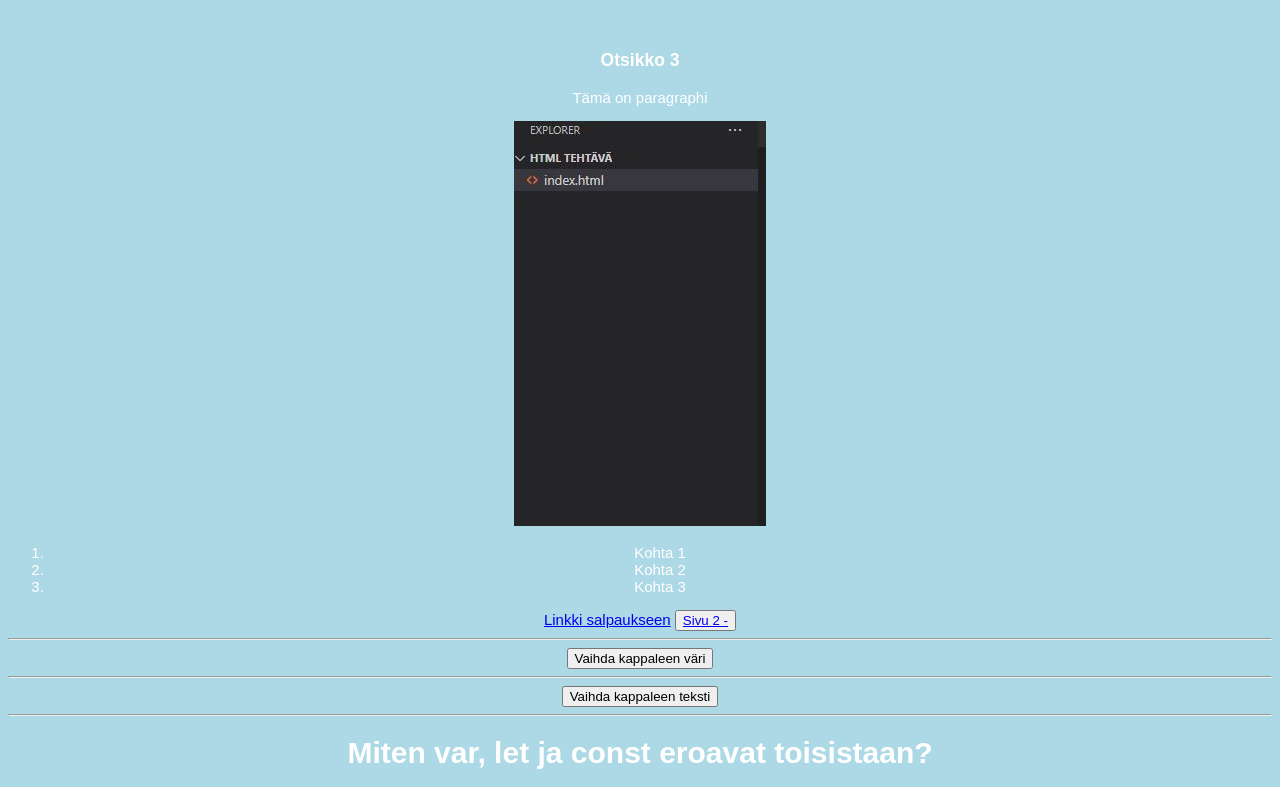
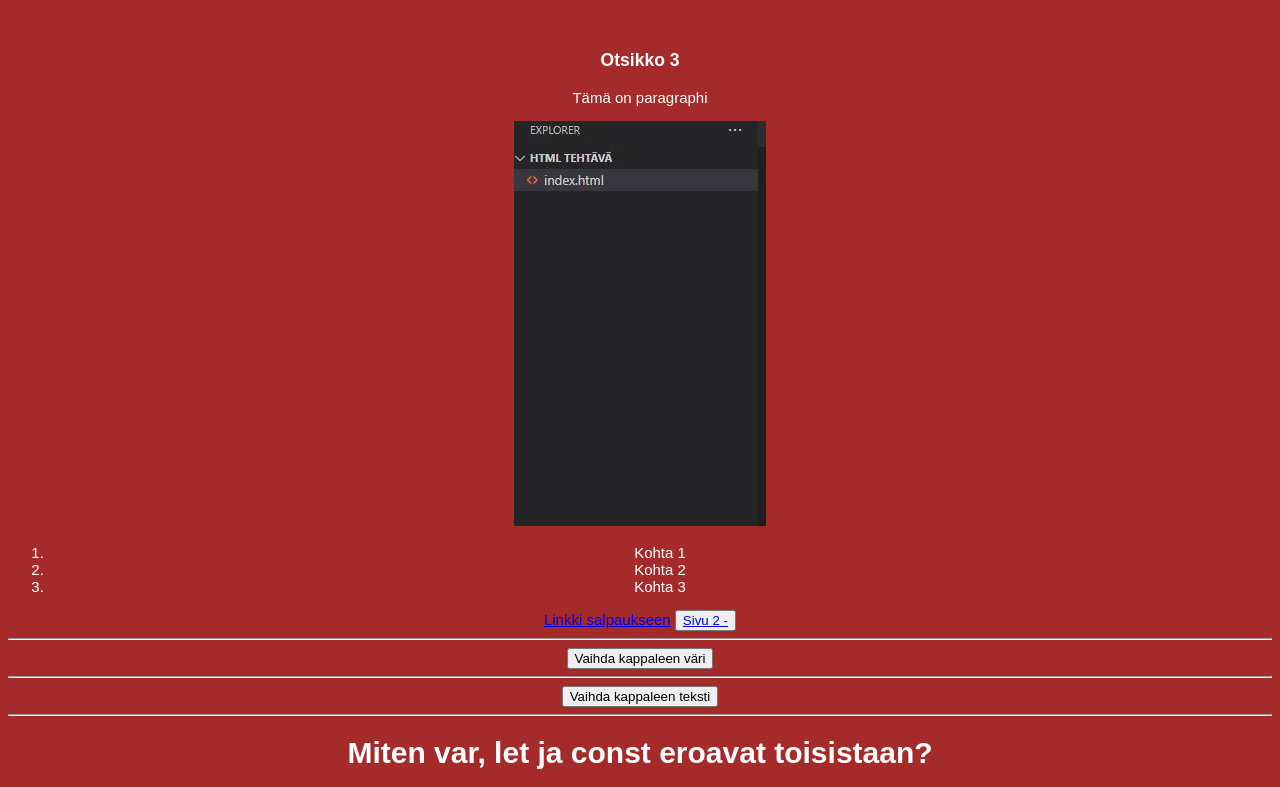
Before and after one commit to edujessevir/html-teht-v-2, a plain HTML site: page index.html in a window 1280 px wide. Shown: the part 268-1055 px from the top of the page. Drawn offline with Linux system fonts and the light colour scheme.

Commit message:
modified

```diff
--- a/index.css
+++ b/index.css
@@ -13,24 +13,24 @@ div:hover {
 }
 
 @media only screen and (max-width: 600px){
-  .body {background-color: red;}
+  body {background-color: red;}
   h1 {opacity: 0;}
 }
 
 @media only screen and (min-width: 600px){
-    .body {background-color: blue;}
+    body {background-color: blue;}
     h1  {opacity: 1;}
     h2 {opacity: 0;}
 }
 
 @media only screen and (min-width: 768px){
-    .body {background-color: orange;}
+    body {background-color: orange;}
 }
 
 @media only screen and (min-width: 992px){
-    .body {background-color: cyan;}
+    body {background-color: cyan;}
 }
 
 @media only screen and (min-width: 1200px){
-    .body {background-color: brown;}
+    body {background-color: brown;}
 }
```
